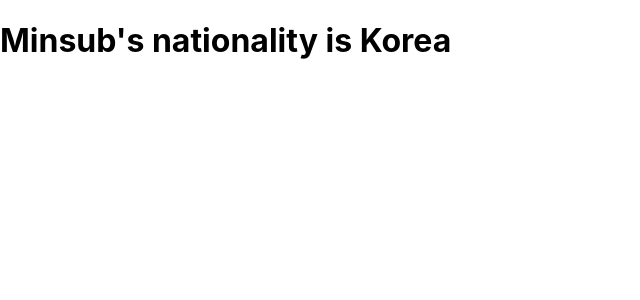
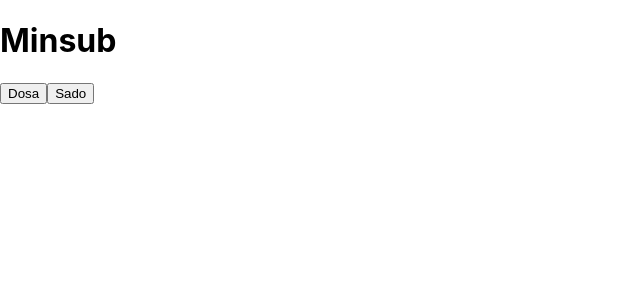
Before and after one commit to sonG1031/frontEx, a React (Create React App) app: page / in a window 1280 px wide. Shown: the top 300 px of the page, without its empty margins (0-640 px from the left). Built offline with nearby package versions, Linux system fonts and the light colour scheme.

Commit message:
2023-04-21

```diff
--- a/src/App.js
+++ b/src/App.js
@@ -1,27 +1,54 @@
-// import logo from './logo.svg';
-import './App.css';
+import { Component} from "react";
 
-function App() {
-  const code="01"
-  let getNationality=(code)=> {
-    if (code === "01") {
-      return "Korea"
-    }
-    else if (code === "02") {
-      return "China"
-    }
-    else if (code === "03") {
-      return "Japan"
-    }
-    else {
-      return "..."
+// class App extends Component {
+//   render() {
+//     const userName = "Minsub";
+//     return <h1>{userName}</h1>
+//   }
+// }
+
+// const App = () => {
+//   // 상태와 상태 설정함수 정의
+//   const [userName, setUserName] = useState('Minsub');
+
+//   // 함수정의
+//   const handleClickDosa = () => setUserName("Dosa");
+//   const handleClickSado = () => setUserName("Sado");
+//   return (
+//     <div>
+//       <h1>Hello {userName}</h1>
+//       <button onClick={handleClickDosa}>Dosa</button>
+//       <button onClick={handleClickSado}>Sado</button>
+//     </div>
+//   );
+// }
+
+class App extends Component {
+  constructor(props) {
+    super(props)
+    this.state = {
+      userName : "Minsub"
     }
   }
-  return (
-    <div>
-      <h1>Minsub's nationality is {getNationality(code)}</h1>
-    </div>
-  );
+  handleClickDosa = () => {
+    console.log("Dosa");
+    this.setState({userName: "Dosa"});
+  };
+  handleClickSado = () => {
+    console.log("Sado");
+    this.setState({userName: "Sado"});
+  };
+
+  render() {
+    const {userName} = this.state;
+    return (
+      <div>
+        <h1>{userName}</h1>
+        <button onClick={this.handleClickDosa}>Dosa</button>
+        <button onClick={this.handleClickSado}>Sado</button>
+      </div>
+    )
+  }
 }
 
 export default App;
```
